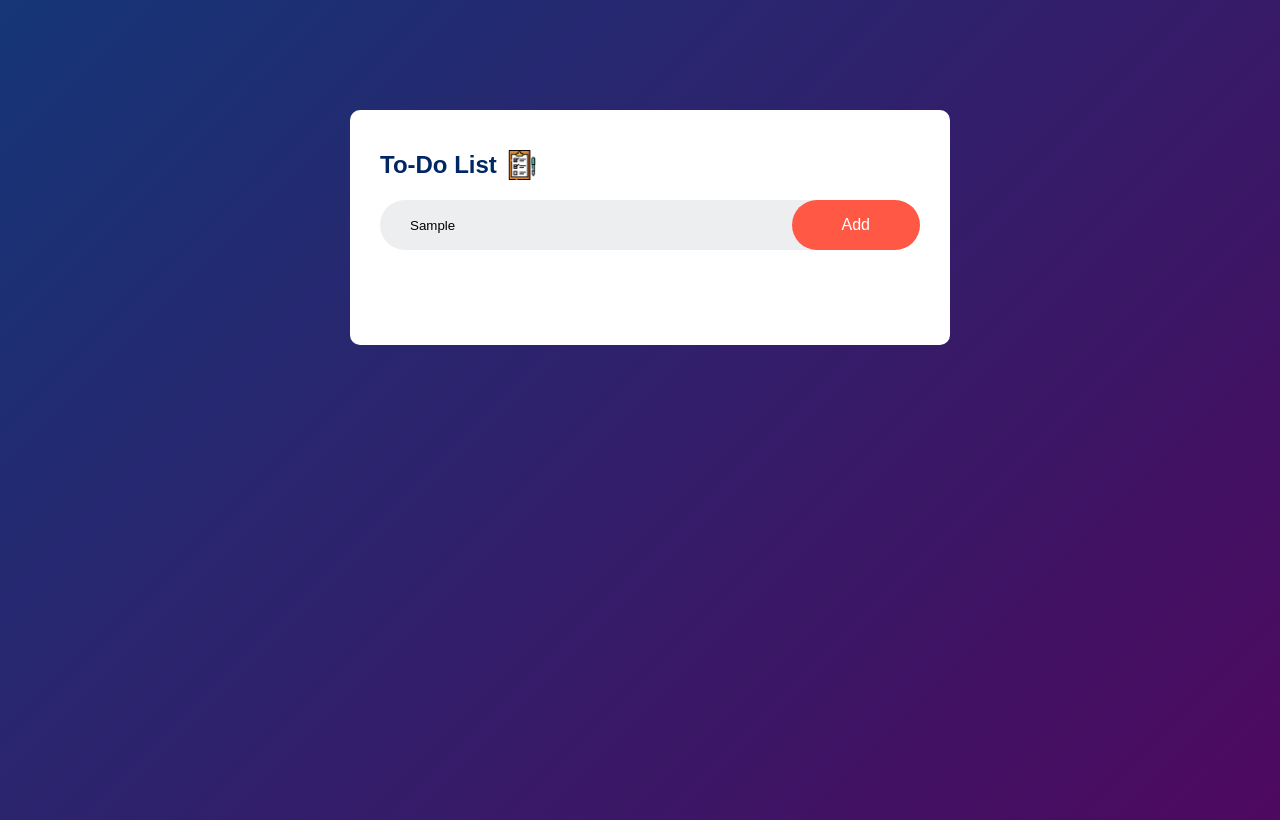
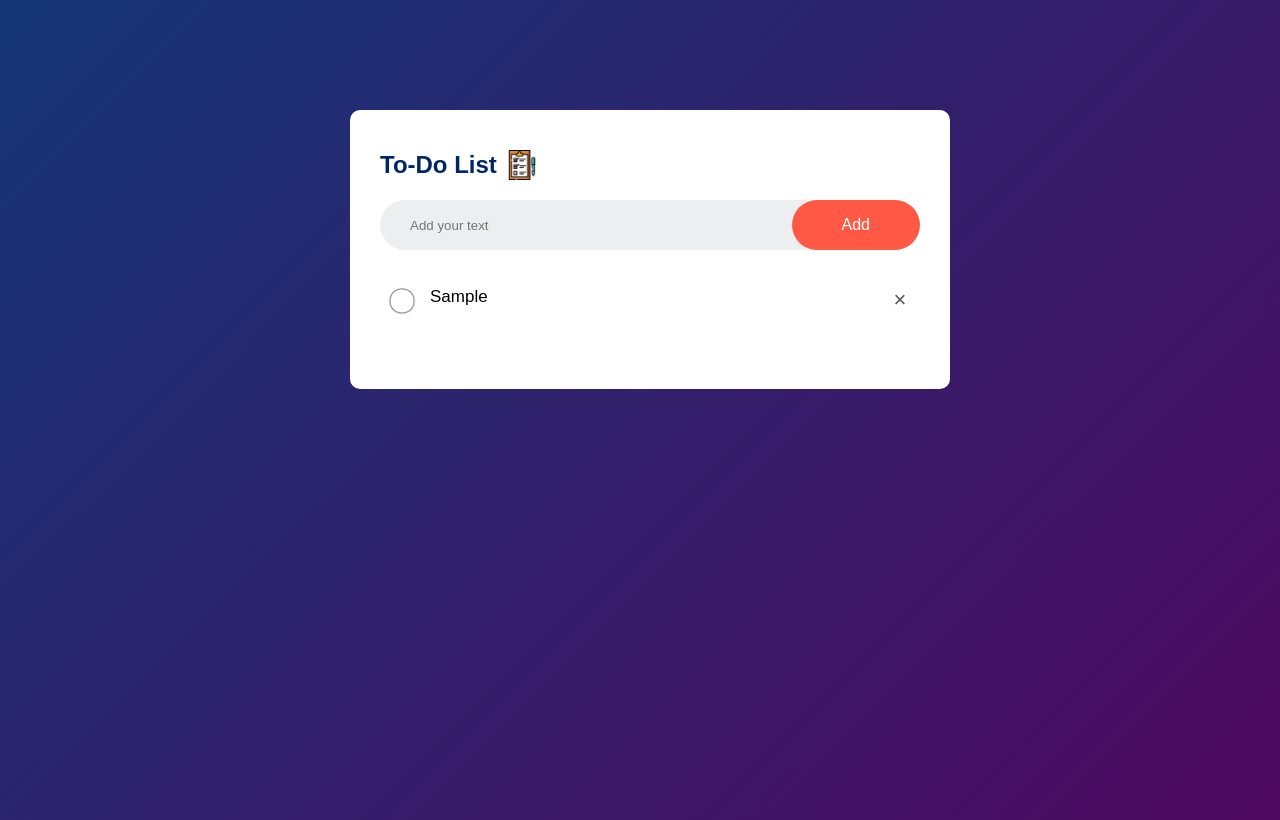
Before and after one commit to CRNSINGI/to-do-list-crud, a plain HTML site: page index.html in a window 1280 px wide. Both pictures are taken after typing "Sample" into the empty fields and a click on the button "Add". Drawn offline with Linux system fonts and the light colour scheme.

Commit message:
ul li span

```diff
--- a/script.js
+++ b/script.js
@@ -2,5 +2,16 @@ const inputBox = document.getElementById("input-box");
 const listContainer = document.getElementById("list-container");
 
 function addTask(){
-
+    if(inputBox.value === ''){
+        alert("You must write something!");
+    }
+    else{
+        let li = document.createElement("li");
+        li.innerHTML = inputBox.value;
+        listContainer.appendChild(li);
+        let span = document.createElement("span");
+        span.innerHTML = "\u00d7";
+        li.appendChild(span);
+    }
+    inputBox.value = "";
 }
--- a/styles.css
+++ b/styles.css
@@ -93,3 +93,20 @@ ul li.checked{
 ul li.checked::before{
     background-image: url(images/checked.png);
 }
+
+ul li span {
+    position: absolute;
+    right: 0;
+    top: 5px;
+    width: 40px;
+    height: 40px;
+    font-size: 22px;
+    color: #555;
+    line-height: 40px;
+    text-align: center;
+}
+
+ul li span:hover{
+    background:  #edeef0;
+
+}
```
